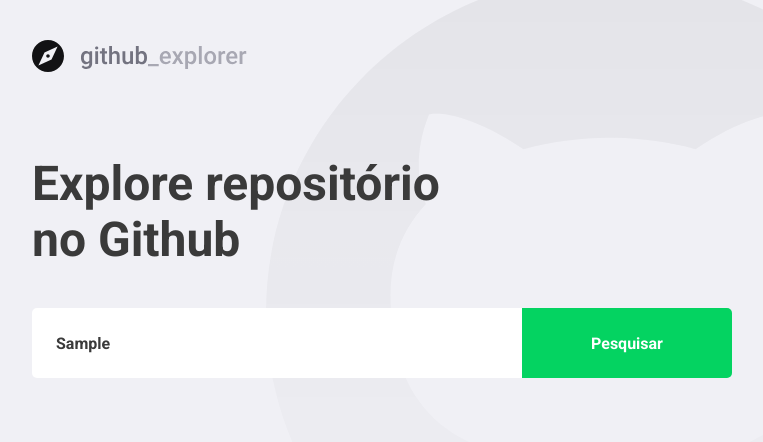
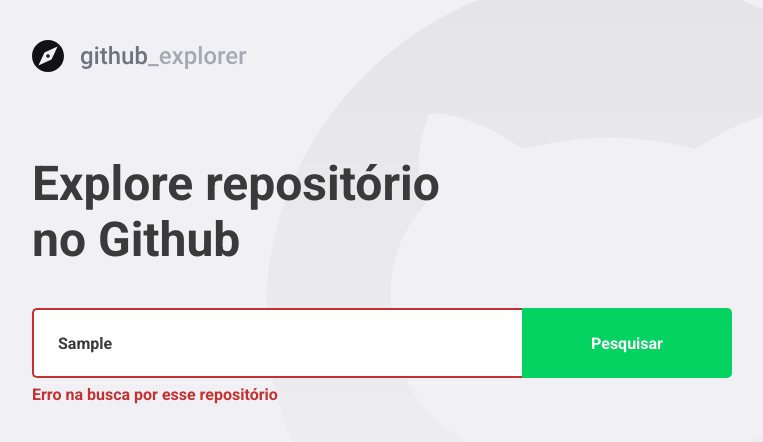
Before and after one commit to orodrigogo/gitexplorer-web, a React (Create React App) app: page / in a window 1280 px wide. Both pictures are taken after typing "Sample" into the empty fields and a click on the button "Pesquisar". Shown: the top 442 px of the page, without its empty margins (148-911 px from the left). Built offline with nearby package versions, Linux system fonts and the light colour scheme; no server answers.

Commit message:
feat: handle errors

```diff
--- a/src/pages/Dashboard/index.tsx
+++ b/src/pages/Dashboard/index.tsx
@@ -2,7 +2,7 @@ import React, { useState, useEffect, FormEvent } from 'react';
 import api from '../../services/api'
 
 import { FiChevronRight } from 'react-icons/fi';
-import { Container, Title, Form, Repositories } from './styles';
+import { Container, Title, Form, Repositories, Error } from './styles';
 
 import logoImg from '../../assets/logo.svg';
 
@@ -17,18 +17,29 @@ interface IRepository {
 
 const Dashboard: React.FC = () => {
   const [newRepo, setNewRepo] = useState('');
+  const [inputError, setInputError] = useState('');
   const [repositories, setRepositories] = useState<IRepository[]>([]);
 
   async function handleAddRepository(event: FormEvent<HTMLFormElement> ): Promise<void> {
     // evitar reload da página.
     event.preventDefault();
 
-    const response = await api.get<IRepository>(`repos/${newRepo}`);
+    if(!newRepo){
+      setInputError('Digite o autor/nome do repositório');
+      return;
+    }
 
-    const repository = response.data;
+    try {
+      const response = await api.get<IRepository>(`repos/${newRepo}`);
+      const repository = response.data;
 
-    setRepositories([...repositories, repository]);
-    setNewRepo('');
+      setRepositories([...repositories, repository]);
+      setNewRepo('');
+      setInputError('');
+
+    } catch (err) {
+      setInputError('Erro na busca por esse repositório');
+    }
   }
 
 
@@ -38,7 +49,7 @@ const Dashboard: React.FC = () => {
       <img src={logoImg} alt="Github Explorer"/>
       <Title>Explore repositório no Github</Title>
 
-      <Form onSubmit={handleAddRepository}>
+      <Form hasError={!!inputError} onSubmit={handleAddRepository}>
         <input
           placeholder="Digite o nome do repositório"
           value={newRepo}
@@ -46,6 +57,10 @@ const Dashboard: React.FC = () => {
         />
         <button type="submit">Pesquisar</button>
       </Form>
+
+      {
+        inputError && <Error>{inputError}</Error>
+      }
 
       <Repositories>
         {
--- a/src/pages/Dashboard/styles.ts
+++ b/src/pages/Dashboard/styles.ts
@@ -1,9 +1,12 @@
-import styled from 'styled-components';
+import styled, { css } from 'styled-components';
 import { shade } from 'polished';
 
-export const Container = styled.div`
+interface FormProps {
+  hasError: boolean;
+}
 
-`;
+export const Container = styled.div``;
+
 
 export const Title = styled.h1`
   font-size: 48px;
@@ -15,7 +18,7 @@ export const Title = styled.h1`
 `;
 
 
-export const Form = styled.form`
+export const Form = styled.form<FormProps>`
   margin-top: 40px;
   max-width: 700px;
 
@@ -28,6 +31,15 @@ export const Form = styled.form`
     border: 0;
     border-radius: 5px 0 0 5px;
     color: #3a3a3a;
+    border: 2px solid #FFF;
+    border-right: 0;
+
+
+    ${(props) => props.hasError && css`
+      border-color: #c53030;
+    `};
+
+
 
     &::placeholder {
       color: #a8a8b3;
@@ -52,6 +64,14 @@ export const Form = styled.form`
 
   }
 `;
+
+export const Error=  styled.span`
+  display: block;
+  color: #c53030;
+  margin-top: 7px;
+
+`;
+
 
 export const Repositories = styled.div`
   margin-top: 80px;
@@ -103,7 +123,5 @@ export const Repositories = styled.div`
       margin-left: auto;
       color: #cbcbd6;
     }
-
-
   }
 `;
```
